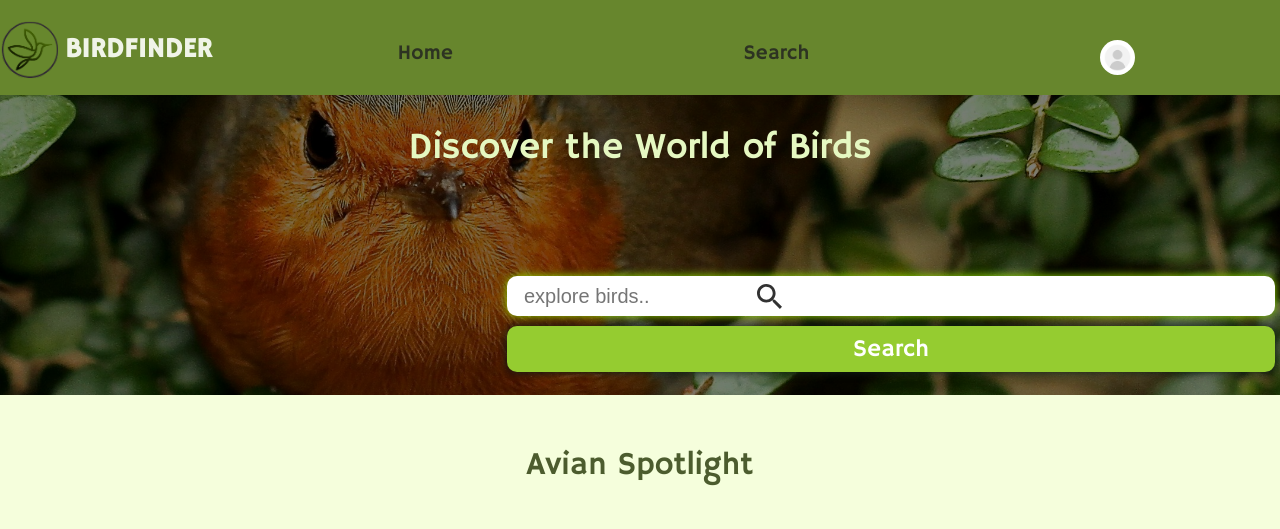
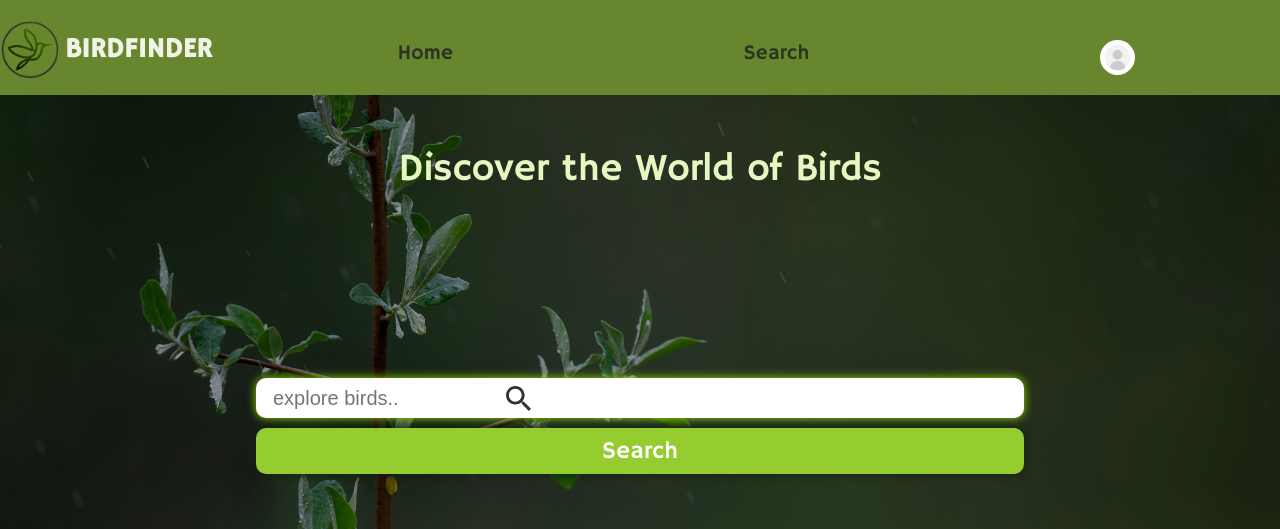
Before and after one commit to fernandapazo/fernandapaz-capstone, a React (Create React App) app in the folder birdfinder-app/: page / in a window 1280 px wide. Shown: the top 529 px of the page. Built offline with nearby package versions, Linux system fonts and the light colour scheme; no server answers.

Commit message:
Adjusting styles for new background image, searchBar controls and title

```diff
--- a/birdfinder-app/src/components/SearchBar/SearchBar.scss
+++ b/birdfinder-app/src/components/SearchBar/SearchBar.scss
@@ -3,14 +3,13 @@
 .search-bar {
   width: 100%;
   box-sizing: border-box;
-  background: url("../../assets/Images/james-wainscoat-unsplash.jpg") 0% 50% /
+  background: url("../../assets/Images/ray-hennessy-unsplash.jpg") 0% 50% /
     cover no-repeat;
-  height: 300px;
+  height: 700px;
   box-sizing: border-box;
   padding-top: 20px;
   display: flex;
   flex-direction: column;
-
   position: relative;
 
   &::after {
@@ -20,16 +19,15 @@
     left: 0;
     width: 100%;
     height: 100%;
-    background-color: rgba(0, 0, 0, 0.509);
+    background-color: rgba(0, 0, 0, 0.399);
     z-index: 1;
   }
 
   &__title {
-    margin: 0px;
     color: #e5f8c1;
-    font-size: 2.3rem;
+    font-size: 2.4rem;
     font-weight: 500;
-    margin: 10px auto;
+    margin: 30px auto;
     display: flex;
     justify-content: center;
     font-family: "Hammersmith";
@@ -39,8 +37,8 @@
   &__controls {
     display: flex;
     flex-direction: column;
-    align-items: flex-end;
-    margin-top: 90px;
+    align-items: center;
+    margin-top: 150px;
   }
 
   &__input-wrapper {
```
